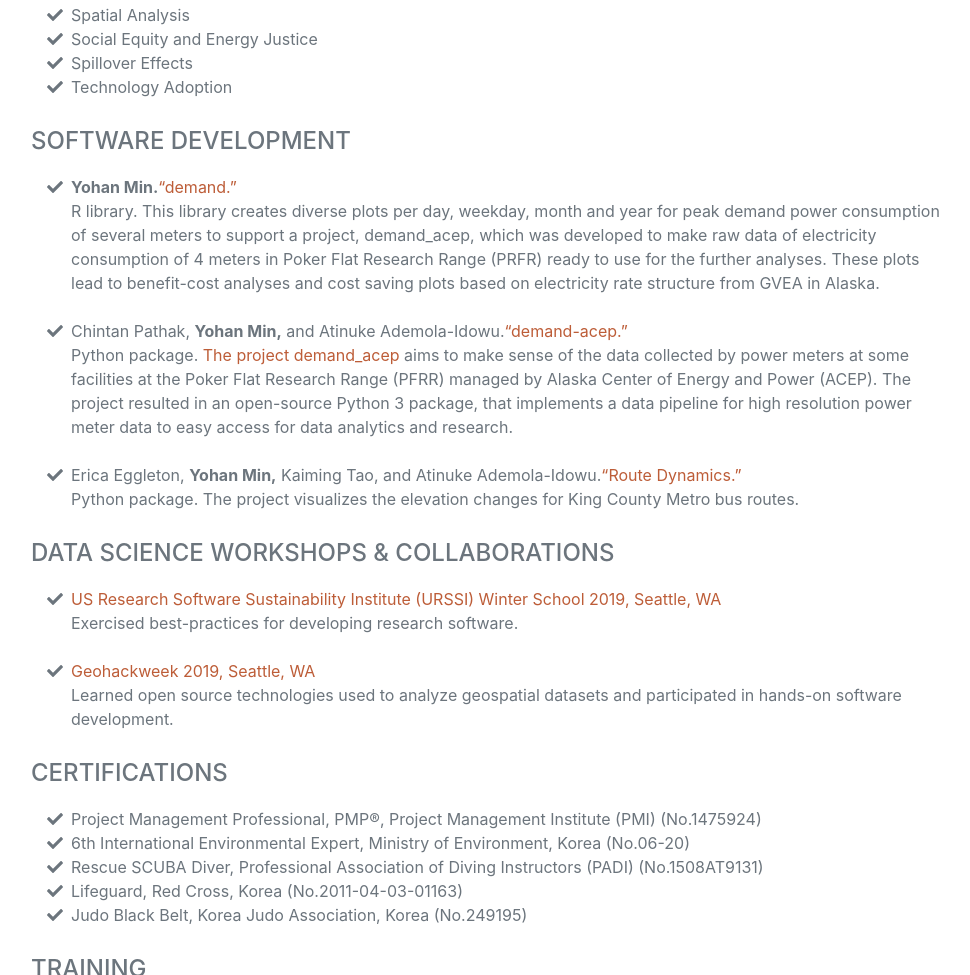
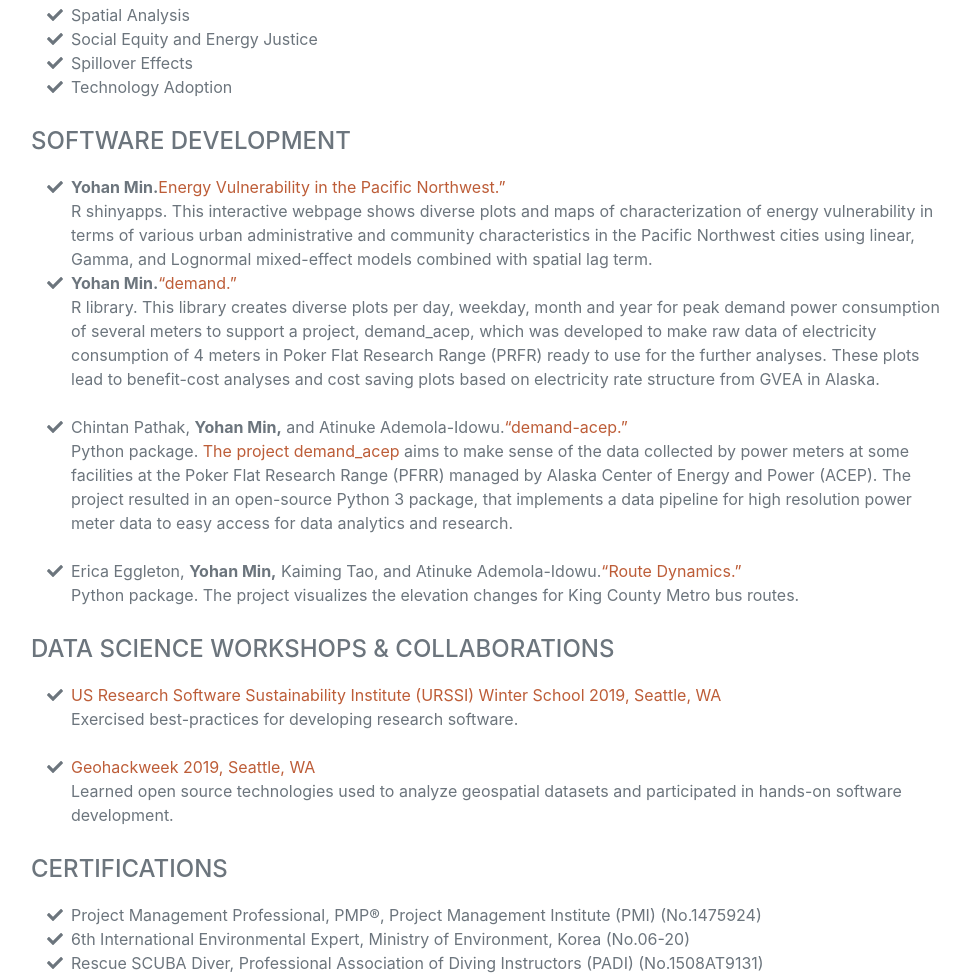
Before and after one commit to reconjohn/reconjohn.github.io, a website: page index.html in a window 1280 px wide. Shown: the part 7779-8754 px from the top of the page, without its empty margins (289-1259 px from the left). Drawn offline with nearby package versions, Linux system fonts and the light colour scheme; a web font is replaced by a local one.

Commit message:
adding shiny

```diff
--- a/index.html
+++ b/index.html
@@ -333,6 +333,12 @@
                     <ul class="fa-ul mb-0">
                         <li>
                             <span class="fa-li"><i class="fas fa-check"></i></span>
+                            <b>Yohan Min.</b><a href="https://reconjohn.shinyapps.io/energy_vulnerabilty/">Energy Vulnerability in the Pacific Northwest.”</a>
+                            <br>
+                            R shinyapps. This interactive webpage shows diverse plots and maps of characterization of energy vulnerability in terms of various urban administrative and community characteristics in the Pacific Northwest cities using linear, Gamma, and Lognormal mixed-effect models combined with spatial lag term.
+                        </li>
+                        <li>
+                            <span class="fa-li"><i class="fas fa-check"></i></span>
                             <b>Yohan Min.</b><a href="https://reconjohn.github.io/demand/index.html">“demand.”</a>
                             <br>
                             R library. This library creates diverse plots per day, weekday, month and year for peak demand power consumption of several meters to support a project, demand_acep, which was developed to make raw data of electricity consumption of 4 meters in Poker Flat Research Range (PRFR) ready to use for the further analyses. These plots lead to benefit-cost analyses and cost saving plots based on electricity rate structure from GVEA in Alaska.
```
